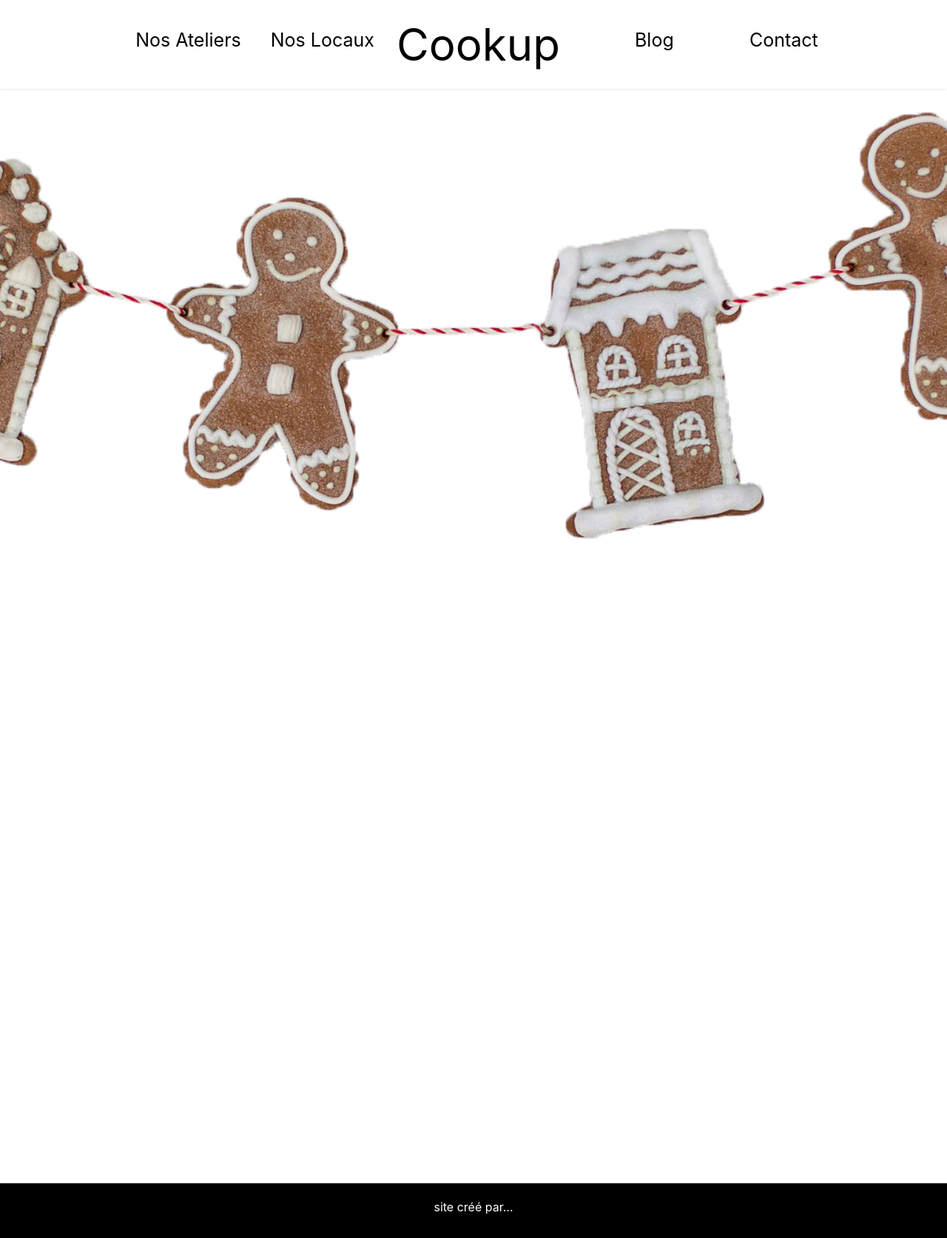
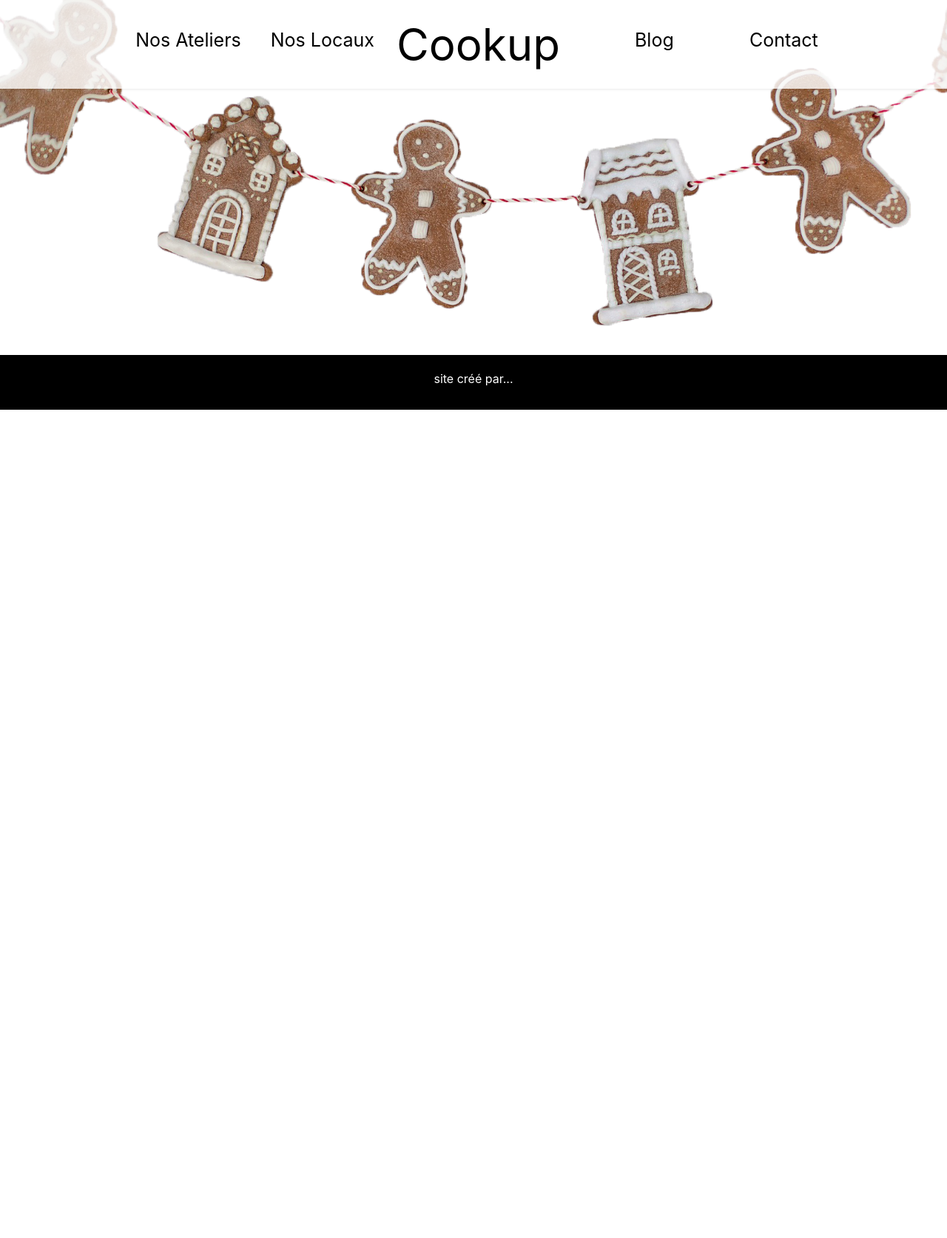
Before and after one commit to Prizilya/mspr-html, a PHP site: page /blog.php in a window 1280 px wide. Shown: the whole page at 74% size. After the commit the page ends 554 px from the top, so only its background shows below. Run offline with PHP 8.4, Linux system fonts and the light colour scheme.

Commit message:
update blog

```diff
--- a/blog.php
+++ b/blog.php
@@ -1,7 +1,6 @@
 <?php include_once "header.php" ?>
 
-    <section id="cours-jumbotron" style="background-image: url(public/images/painepices.png); width: 100%;">
+    <section id="blog-jumbotron" style="background-image: url(public/images/painepices2.png); background-size: cover; max-width: 100%; padding-bottom: 480px; align-items: center;"></section>
 
-    </section>
 
 <?php include_once "footer.php" ?>
```
Also changed, not shown: public/images/painepices2.png (added), 1 other file.
